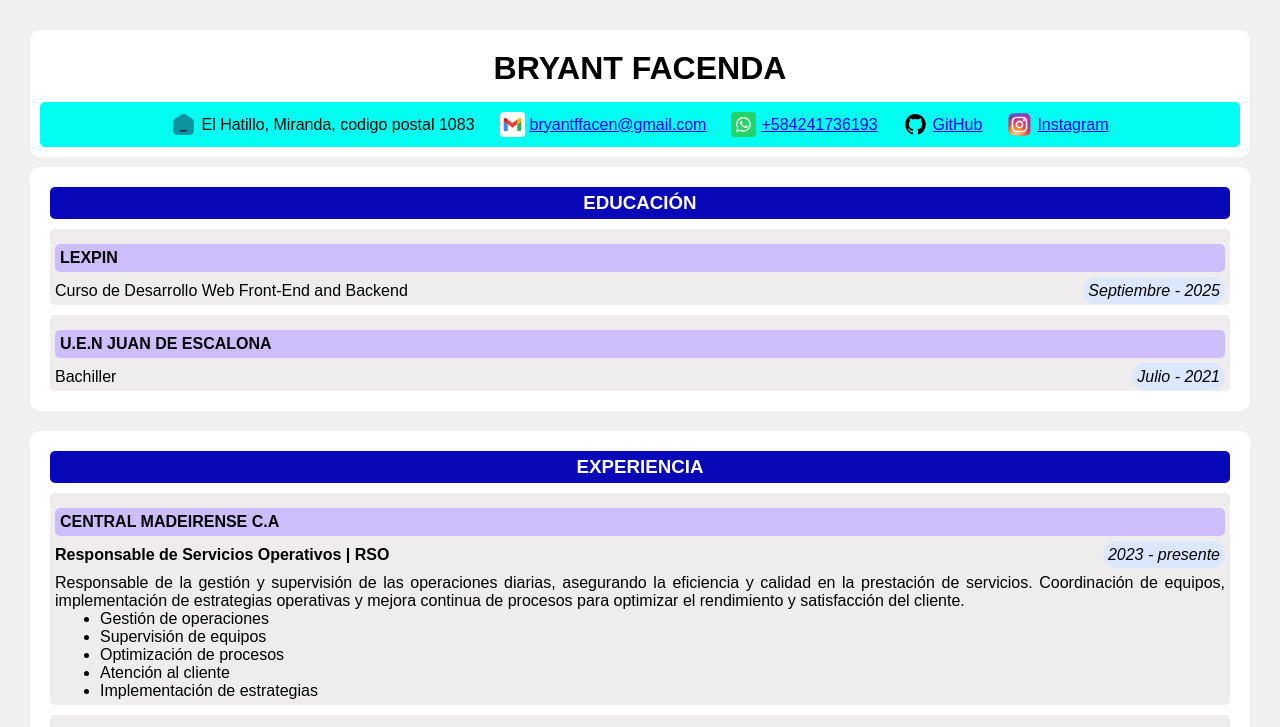
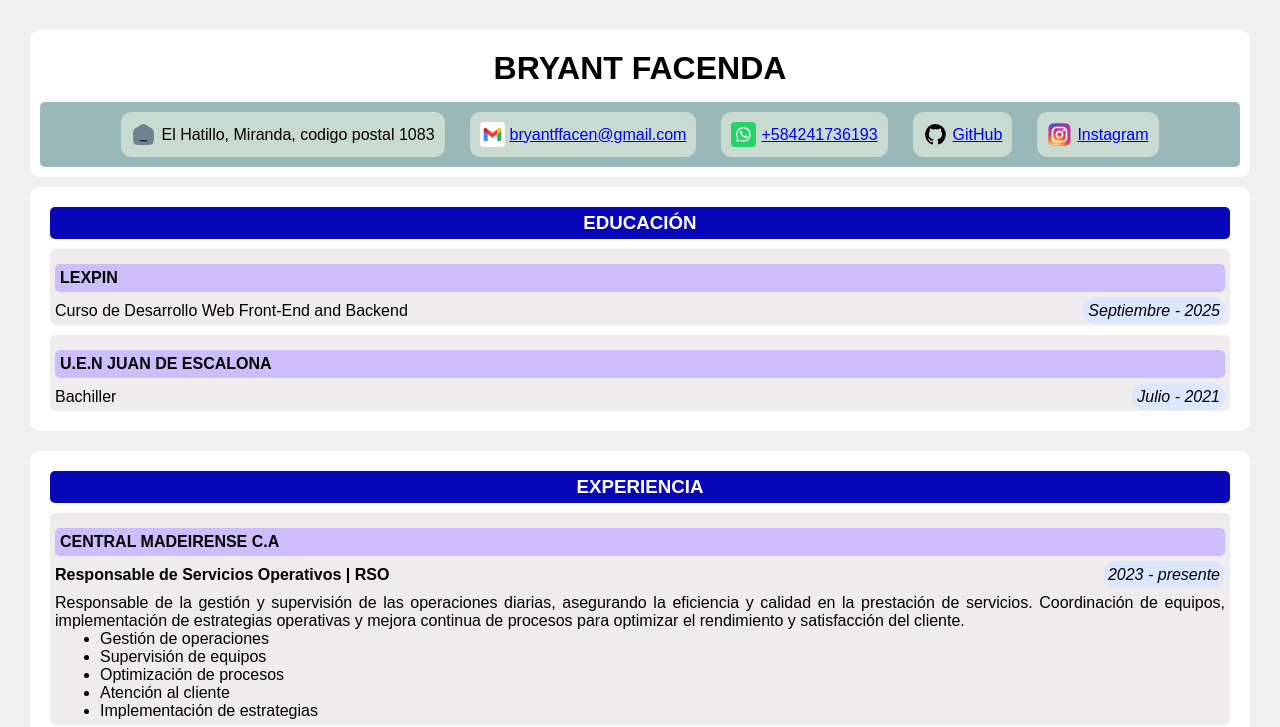
Before and after one commit to Bafaf23/curso-HTML, a plain HTML site: page curiculum.html in a window 1280 px wide. Shown: the top 727 px of the page. Drawn offline with Linux system fonts and the light colour scheme.

Commit message:
update style

```diff
--- a/style/style.css
+++ b/style/style.css
@@ -13,7 +13,7 @@ body {
 
 header {
   margin-bottom: 10px;
-  background: white;
+  background: hsl(0, 0%, 100%);
   padding: 10px;
   border-radius: 10px;
 }
@@ -32,16 +32,25 @@ header ul {
   margin-top: 5px;
   gap: 25px;
   padding: 10px;
-  background-color: rgb(0, 255, 242);
+  background-color: rgb(153, 185, 184);
   border-radius: 5px;
 }
 
 header ul li {
   display: flex;
   align-items: center;
+  padding: 10px;
+  border-radius: 10px;
+  background-color: rgba(220, 230, 220, 0.726);
   gap: 5px;
 }
 
+header ul li:hover {
+  background-color: rgb(203, 238, 237);
+  cursor: pointer;
+  transition: 0.3s;
+  transform: translateY(-3px);
+}
 section ul {
   margin-left: 45px;
 }
@@ -56,7 +65,7 @@ span {
 }
 
 section {
-  background: white;
+  background: hsl(0, 0%, 100%);
   padding: 20px;
   border-radius: 10px;
 }
```
